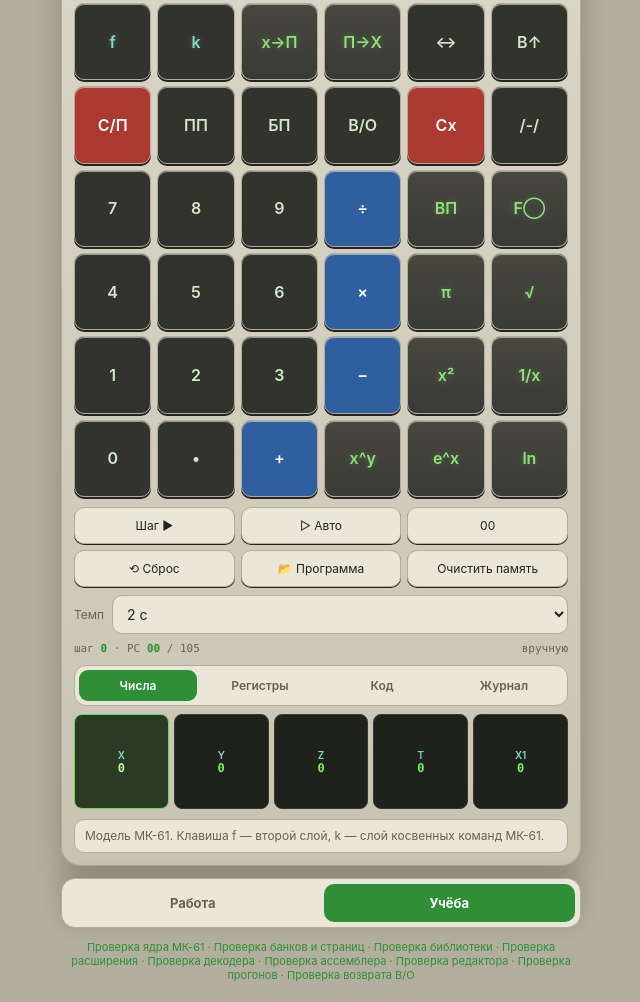
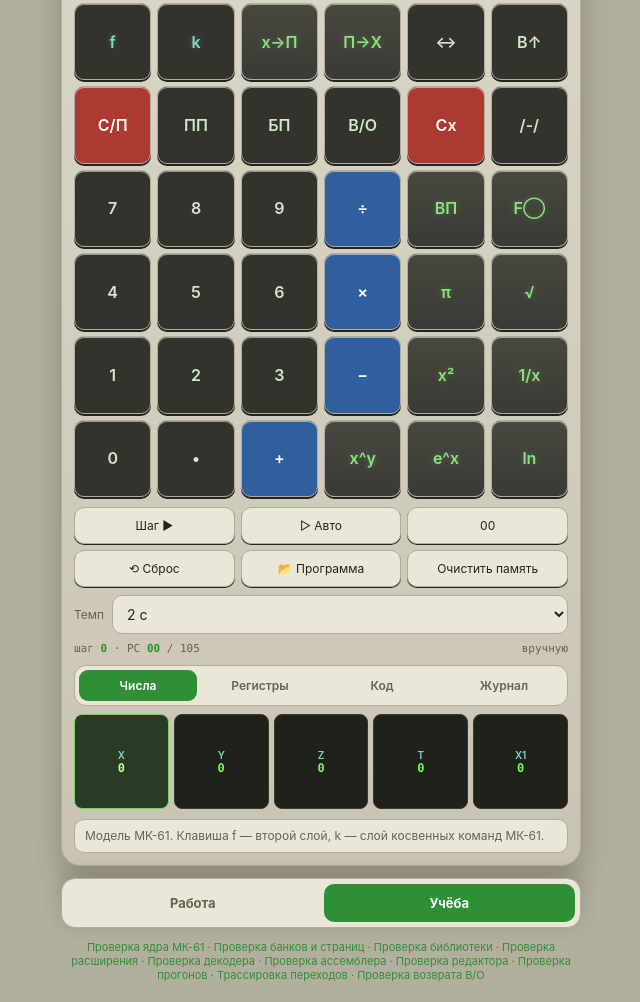
Before and after one commit to greagre/pmk61, a plain HTML site: page index.html in a window 1280 px wide. Shown: the part 235-1237 px from the top of the page, without its empty margins (319-959 px from the left). Drawn offline with Linux system fonts and the light colour scheme.

Commit message:
index.html: ссылка на trace5.html в подвал

```diff
--- a/index.html
+++ b/index.html
@@ -103,6 +103,7 @@
     <a href="tests-asm.html?v=2">Проверка ассемблера</a> ·
     <a href="tests-editor.html?v=4">Проверка редактора</a> ·
     <a href="tests-run.html?v=1">Проверка прогонов</a> ·
+    <a href="trace5.html?v=1">Трассировка переходов</a> ·
     <a href="vo-test.html?v=1">Проверка возврата В/О</a>
   </div>
 </div>
@@ -241,6 +242,18 @@
                      слоем, а не правкой core.js: ядро 40 035 знаков,
                      запись идёт файлом целиком, и ядро синхронизируется
                      с pmk52. Слой снимается удалением одной строки ниже;
+       trace5.html 1 — 17 тестов на правило переходов вместо 12.
+                      В v4 обе ветки заканчивались П→X 9 при R9 = 111,
+                      поэтому ожидание 222 было недостижимо ни при каком
+                      ядре — это была ошибка теста. В v5 ветки независимы
+                      (каждая начинается с Cx и кончается своим С/П),
+                      адрес перехода считается в коде, а не в голове.
+                      Добавлены модификация адреса (13–15), косвенный
+                      вызов К ПП R (16) и косвенное условие (17).
+                      Листинг читает адрес из двух ячеек и для условных
+                      переходов тоже (JUMPS включает 57, 59, 5C, 5E
+                      и циклы 58, 5A, 5B, 5D): раньше адрес печатался
+                      отдельными строками «командами»;
        tests-asm  2 — 32 проверки, прошли 32/32;
        asm-editor 3 — список примеров вместо одного; под списком печатается
                      «ожидается …»; выбранный пример сразу грузится в память;
```
